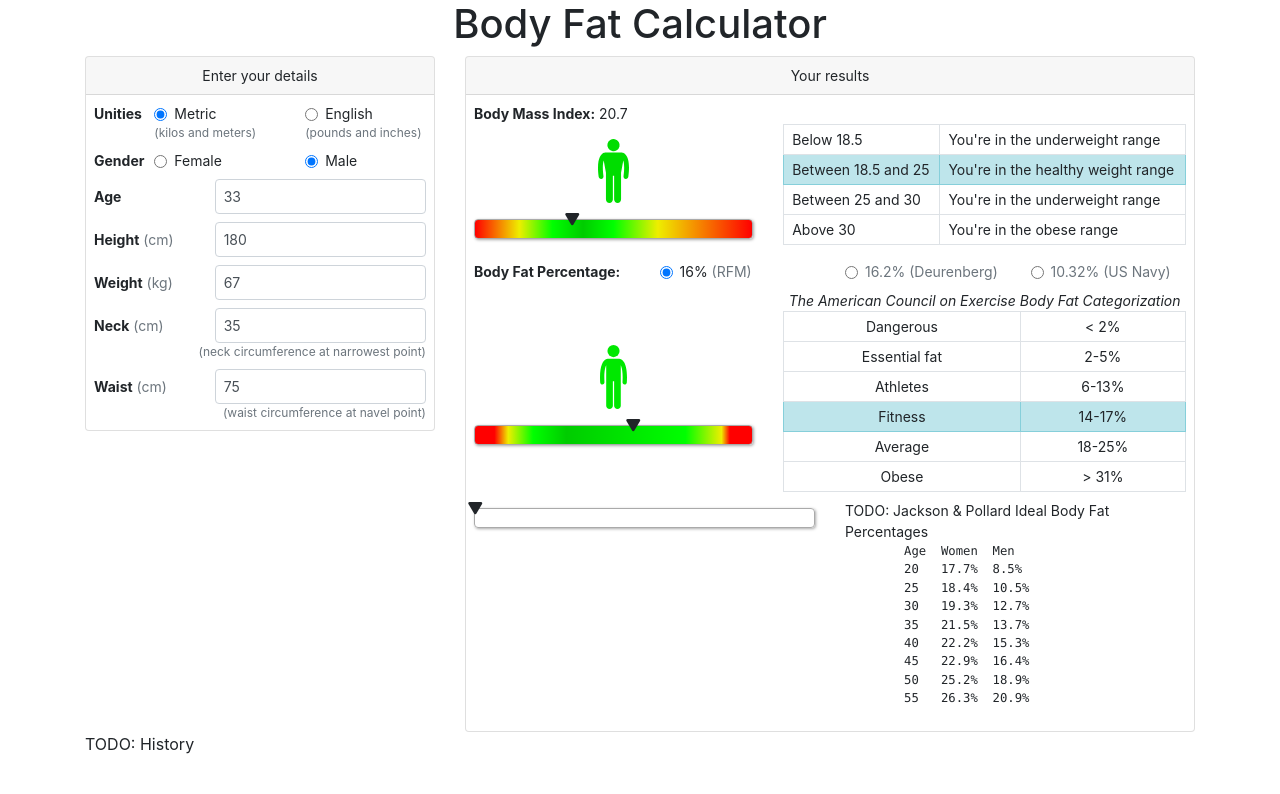
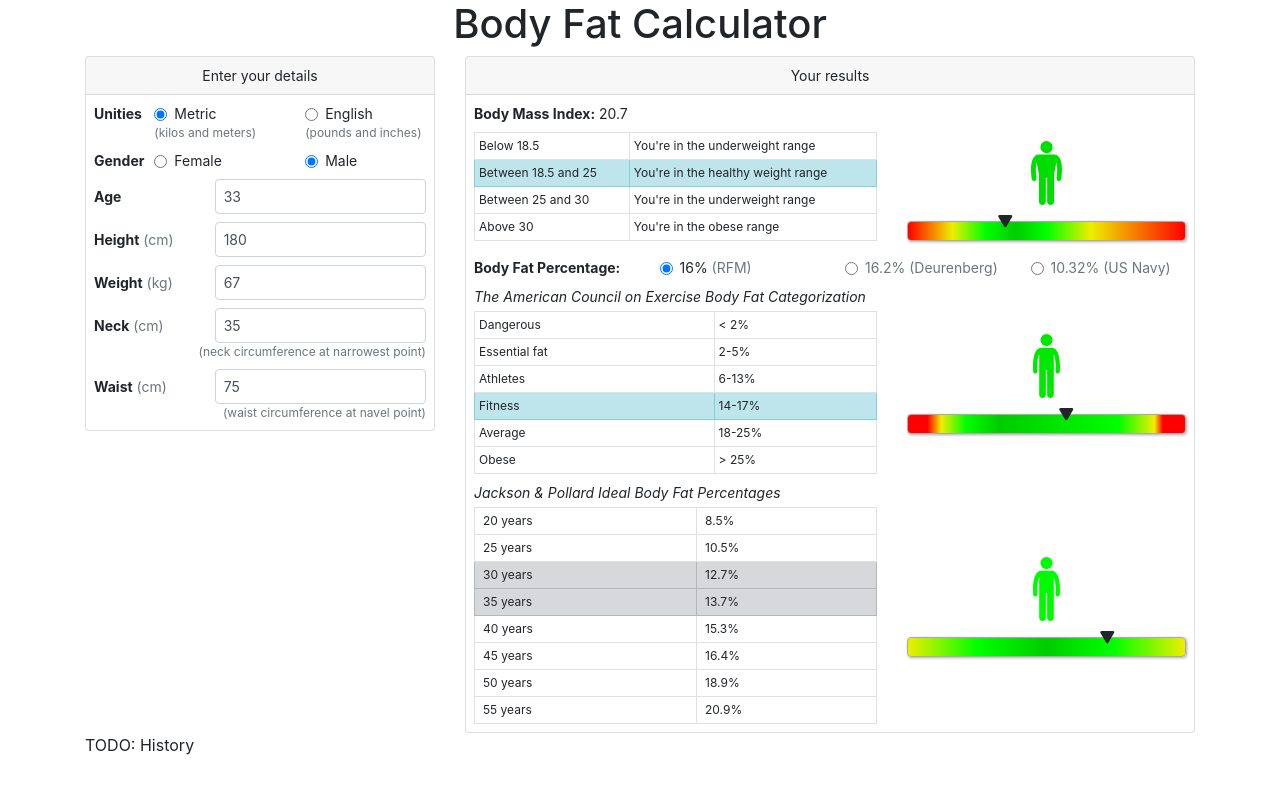
Before and after one commit to jfmdev/body-fat-calc, a Vue app: page / in a window 1280 px wide. Shown: the top 794 px of the page. Built offline with nearby package versions, Linux system fonts and the light colour scheme; what vue-localstorage would draw is missing.

Commit message:
Implement Jackson and Pollard component

```diff
--- a/src/App.vue
+++ b/src/App.vue
@@ -7,7 +7,7 @@
         <DetailsInputs v-model="details" @input="calculateStats" />
       </div>
       <div class="col-md-8">
-        <Stats :values="results" :is-female="isFemale" />
+        <Stats :values="results" :is-female="isFemale" :age="age" />
       </div>
     </div>
 
@@ -57,6 +57,9 @@ export default {
   },
 
   computed: {
+    age: function() {
+      return this.details.age;
+    },
     isFemale: function() {
       return this.details.gender === "F";
     }
--- a/src/components/Stats.vue
+++ b/src/components/Stats.vue
@@ -16,7 +16,7 @@
           </span>
         </div>
 
-        <BMIRange :value="BMI" />
+        <BMIRange class="mt-2" :value="BMI" />
       </div>
       <!-- BMI (end) -->
 
@@ -75,7 +75,12 @@
 
         <AmericanCouncil class="mt-2" :value="BFP" :is-female="isFemale" />
 
-        <JacksonPollard class="mt-2" :value="BFP" :is-female="isFemale" />
+        <JacksonPollard
+          class="mt-2"
+          :value="BFP"
+          :is-female="isFemale"
+          :age="age"
+        />
       </div>
       <!-- BFP (end) -->
     </div>
@@ -99,6 +104,10 @@ export default {
   },
 
   props: {
+    age: {
+      type: Number,
+      default: null
+    },
     isFemale: {
       type: Boolean,
       default: false
--- a/src/components/reports/AmericanCouncil.vue
+++ b/src/components/reports/AmericanCouncil.vue
@@ -1,15 +1,10 @@
 <template>
   <div class="row align-items-center">
-    <div class="col-sm-5">
-      <BodySilhouette :range="range" :value="value" />
-
-      <ColoredProgressBar :range="range" :value="value" />
-    </div>
-    <div class="col-sm-7 text-center">
-      <div>
+    <div class="col-sm-7">
+      <div class="mb-1">
         <em>The American Council on Exercise Body Fat Categorization</em>
       </div>
-      <table class="table table-bordered text-medium mb-0">
+      <table class="table table-bordered text-small mb-0">
         <tbody>
           <tr
             v-for="(row, index) in table"
@@ -17,11 +12,16 @@
             :class="{ 'table-info': index === activeRow }"
             :key="index"
           >
-            <td class="py-1 px-2">{{ row.title }}</td>
-            <td class="py-1 px-2">{{ row.description }}</td>
+            <td class="py-1 px-1">{{ row.title }}</td>
+            <td class="py-1 px-1">{{ row.description }}</td>
           </tr>
         </tbody>
       </table>
+    </div>
+    <div class="col-sm-5">
+      <BodySilhouette :range="range" :value="value" />
+
+      <ColoredProgressBar :range="range" :value="value" />
     </div>
   </div>
 </template>
@@ -90,9 +90,9 @@ const TABLE_FEMALE = [
   },
   {
     title: "Obese",
-    min: 25,
+    min: 31,
     max: null,
-    description: "> 25%"
+    description: "> 31%"
   }
 ];
 
@@ -129,9 +129,9 @@ const TABLE_MALE = [
   },
   {
     title: "Obese",
-    min: 31,
+    min: 25,
     max: null,
-    description: "> 31%"
+    description: "> 25%"
   }
 ];
 
--- a/src/components/reports/BMIRange.vue
+++ b/src/components/reports/BMIRange.vue
@@ -1,12 +1,7 @@
 <template>
   <div class="row align-items-center">
-    <div class="col-sm-5">
-      <BodySilhouette :range="range" :value="value" />
-
-      <ColoredProgressBar :range="range" :value="value" />
-    </div>
     <div class="col-sm-7">
-      <table class="table table-bordered text-medium mb-0">
+      <table class="table table-bordered text-small mb-0">
         <tbody>
           <tr
             v-for="(row, index) in table"
@@ -14,11 +9,16 @@
             :class="{ 'table-info': index === activeRow }"
             :key="index"
           >
-            <td class="py-1 px-2">{{ row.title }}</td>
-            <td class="py-1 px-2">{{ row.description }}</td>
+            <td class="py-1 px-1">{{ row.title }}</td>
+            <td class="py-1 px-1">{{ row.description }}</td>
           </tr>
         </tbody>
       </table>
+    </div>
+    <div class="col-sm-5">
+      <BodySilhouette :range="range" :value="value" />
+
+      <ColoredProgressBar :range="range" :value="value" />
     </div>
   </div>
 </template>
--- a/src/components/reports/JacksonPollard.vue
+++ b/src/components/reports/JacksonPollard.vue
@@ -1,43 +1,129 @@
 <template>
-  <div class="row">
-    <div class="col-sm-6">
-      <ColoredProgressBar />
+  <div class="row align-items-center">
+    <div class="col-sm-7">
+      <div class="mb-1">
+        <em>Jackson & Pollard Ideal Body Fat Percentages</em>
+      </div>
+      <table class="table table-bordered text-small mb-0">
+        <tbody>
+          <tr
+            v-for="(row, index) in table"
+            class="table-bg-anim"
+            :class="{ 'table-secondary': activeRows.indexOf(index) >= 0 }"
+            :key="index"
+          >
+            <td class="py-1 px-2">{{ row.age }} years</td>
+            <td class="py-1 px-2">{{ row.value }}%</td>
+          </tr>
+        </tbody>
+      </table>
     </div>
-    <div class="col-sm-6">
-      TODO: Jackson & Pollard Ideal Body Fat Percentages
-      <pre>
-        Age  Women  Men
-        20   17.7%  8.5%
-        25   18.4%  10.5%
-        30   19.3%  12.7%
-        35   21.5%  13.7%
-        40   22.2%  15.3%
-        45   22.9%  16.4%
-        50   25.2%  18.9%
-        55   26.3%  20.9%</pre
-      >
+    <div class="col-sm-5">
+      <BodySilhouette :range="range" :value="value" />
+
+      <ColoredProgressBar :range="range" :value="value" />
     </div>
   </div>
 </template>
 
 <script>
+import _ from "lodash";
+
+import { ChartColors } from "@/utils/constants";
+import BodySilhouette from "@/components/charts/BodySilhouette";
 import ColoredProgressBar from "@/components/charts/ColoredProgressBar";
+
+const TABLE_FEMALE = [
+  { age: 20, value: 17.7 },
+  { age: 25, value: 18.4 },
+  { age: 30, value: 19.3 },
+  { age: 35, value: 21.5 },
+  { age: 40, value: 22.2 },
+  { age: 45, value: 22.9 },
+  { age: 50, value: 25.2 },
+  { age: 55, value: 26.3 }
+];
+
+const TABLE_MALE = [
+  { age: 20, value: 8.5 },
+  { age: 25, value: 10.5 },
+  { age: 30, value: 12.7 },
+  { age: 35, value: 13.7 },
+  { age: 40, value: 15.3 },
+  { age: 45, value: 16.4 },
+  { age: 50, value: 18.9 },
+  { age: 55, value: 20.9 }
+];
 
 export default {
   name: "JacksonPollard",
 
   components: {
+    BodySilhouette,
     ColoredProgressBar
   },
 
   props: {
+    age: {
+      type: Number,
+      default: null
+    },
     isFemale: {
       type: Boolean,
       default: false
     },
     value: {
       type: Number,
-      default: 0
+      default: null
+    }
+  },
+
+  computed: {
+    activeRows: function() {
+      if (!_.isNil(this.age)) {
+        const rows = _.filter(this.table, (row, index) => {
+          const prevRow = index <= 0 ? null : this.table[index - 1];
+          const nextRow =
+            index >= this.table.length - 1 ? null : this.table[index + 1];
+
+          return (
+            (this.age <= row.age && (!prevRow || this.age > prevRow.age)) ||
+            (this.age >= row.age && (!nextRow || this.age < nextRow.age))
+          );
+        });
+
+        return _.map(rows, row => this.table.indexOf(row));
+      }
+
+      return [];
+    },
+
+    range: function() {
+      let idealValue = this.table[0].value;
+      if (this.activeRows.length === 1) {
+        idealValue = this.table[this.activeRows[0]].value;
+      } else if (this.activeRows.length === 2) {
+        const a = this.table[this.activeRows[0]];
+        const b = this.table[this.activeRows[1]];
+        const mix = (b.age - this.age) / (b.age - a.age);
+        idealValue = (1 - mix) * b.value + mix * a.value;
+      }
+
+      return [
+        { value: idealValue - 6, color: ChartColors.WARNING, body: "thin" },
+        { value: idealValue - 3, color: ChartColors.GOOD, body: "normal" },
+        { value: idealValue, color: ChartColors.EXCELLENT, body: "strong" },
+        { value: idealValue + 3, color: ChartColors.GOOD, body: "normal" },
+        {
+          value: idealValue + 6,
+          color: ChartColors.WARNING,
+          body: "overweight"
+        }
+      ];
+    },
+
+    table: function() {
+      return this.isFemale ? TABLE_FEMALE : TABLE_MALE;
     }
   }
 };
```
